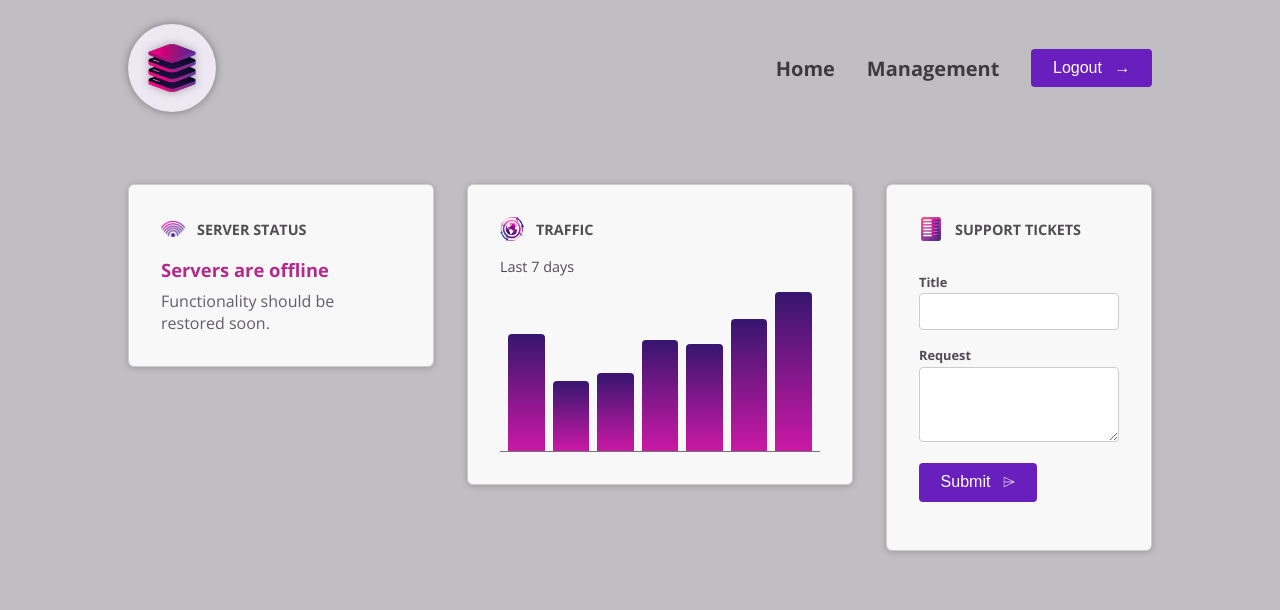
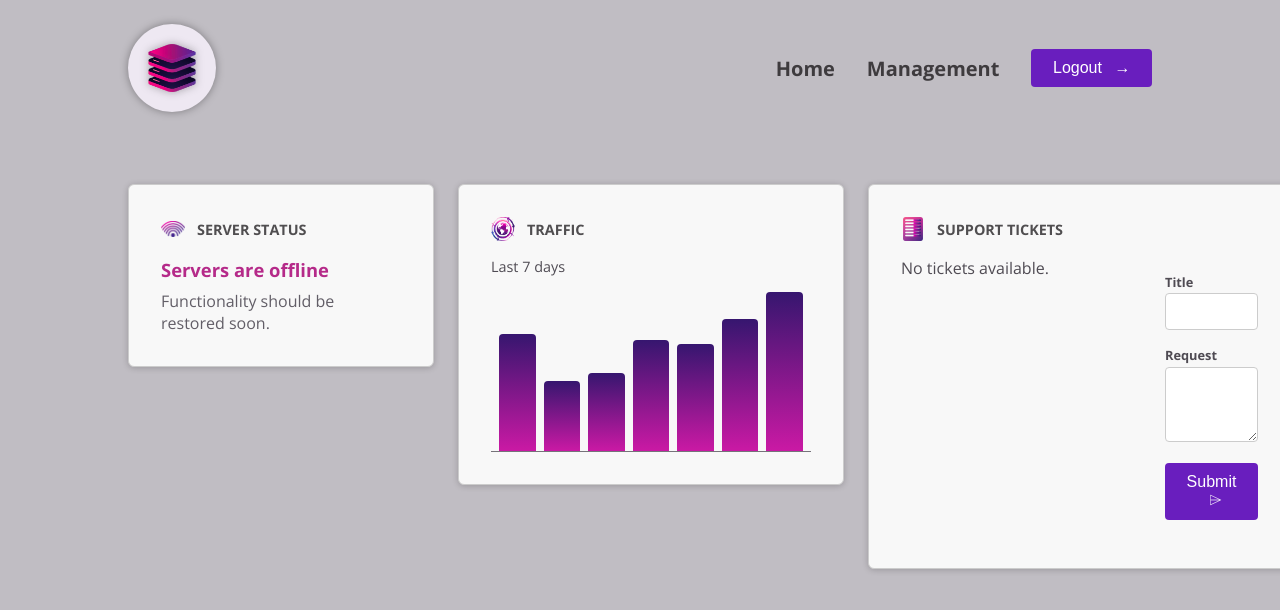
Before and after one commit to gagan-here/TrafficManagement, an Angular app: page / in a window 1280 px wide. Shown: the top 610 px of the page. Built offline with nearby package versions, Linux system fonts and the light colour scheme.

Commit message:
implemented for loop for displaying list of tickets

```diff
--- a/src/app/dashboard/tickets/tickets.component.html
+++ b/src/app/dashboard/tickets/tickets.component.html
@@ -1,3 +1,15 @@
+<div>
+  <ul>
+    @for (ticket of tickets; track ticket.id) {
+      <li>
+        <app-ticket />
+      </li>
+    } @empty {
+      <p>No tickets available.</p>
+    }
+  </ul>
+</div>
+
 <div id="new-ticket">
   <app-new-ticket (add)="onAdd($event)"/>
 </div>
--- a/src/app/dashboard/tickets/tickets.component.ts
+++ b/src/app/dashboard/tickets/tickets.component.ts
@@ -1,11 +1,12 @@
 import { Component } from '@angular/core';
 import { NewTicketComponent } from "./new-ticket/new-ticket.component";
 import { Ticket } from './ticket.model';
+import { TicketComponent } from "./ticket/ticket.component";
 
 @Component({
   selector: 'app-tickets',
   standalone: true,
-  imports: [NewTicketComponent],
+  imports: [NewTicketComponent, TicketComponent],
   templateUrl: './tickets.component.html',
   styleUrl: './tickets.component.css'
 })
```
